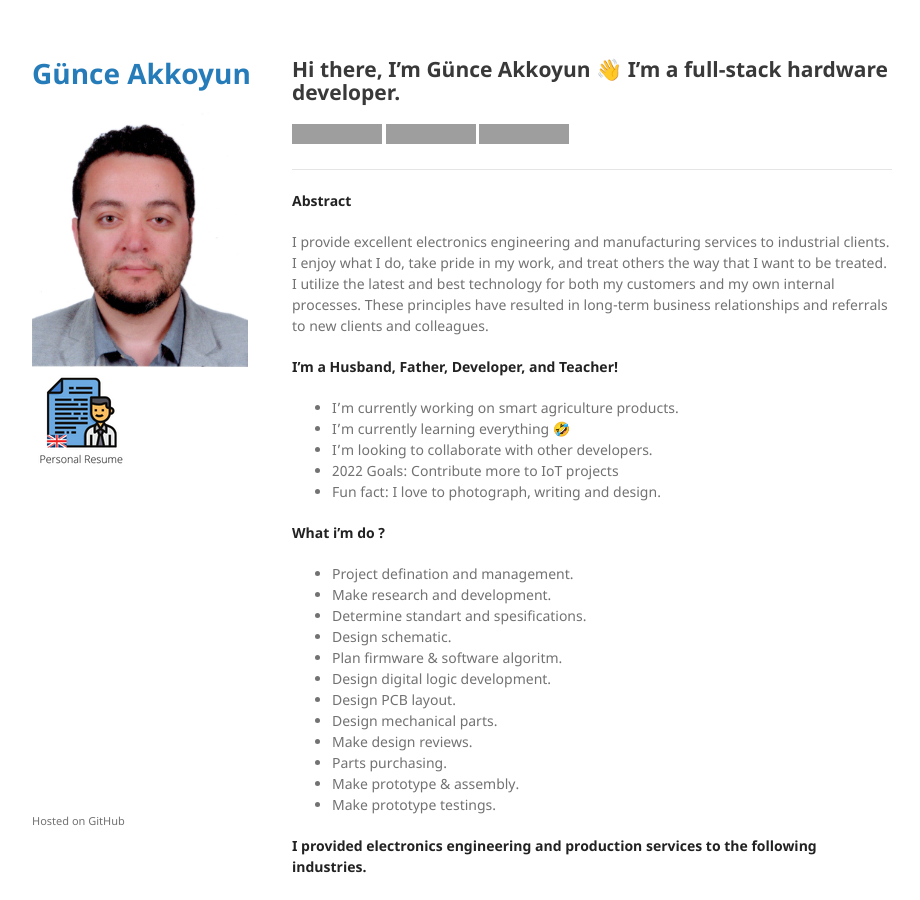
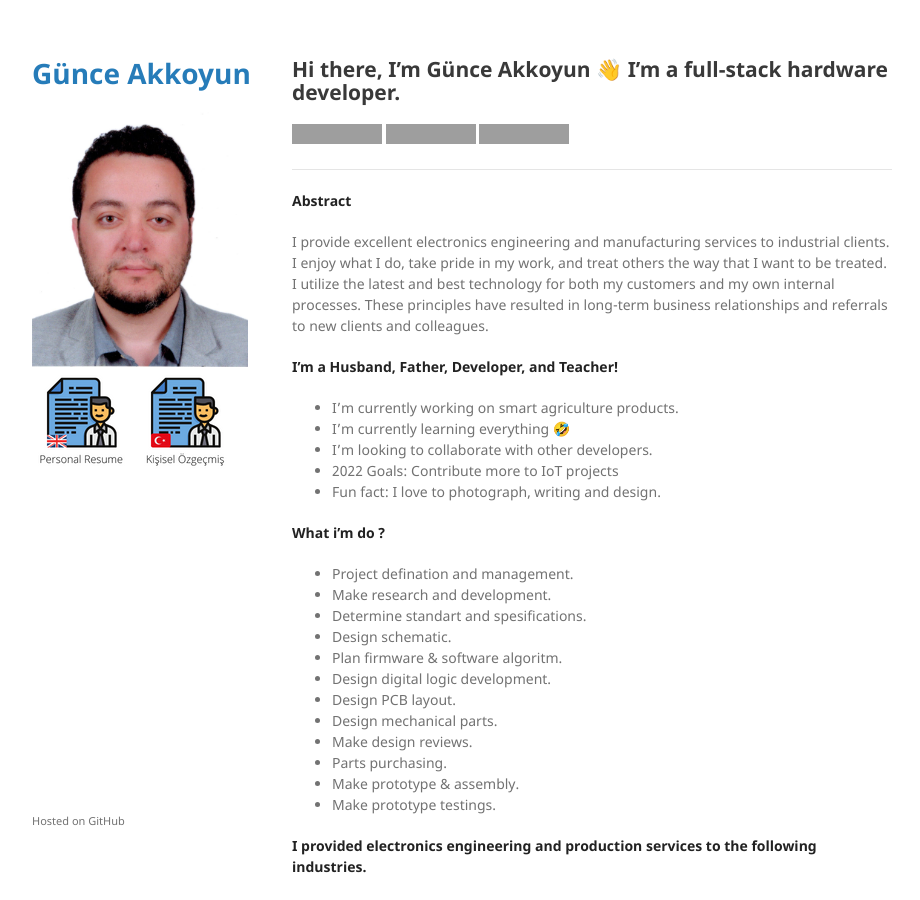
Before and after one commit to akkoyun/akkoyun, a Jekyll site: the page built from index.md, in a window 1280 px wide and 900 px high. Shown: the whole window, without its empty margins (178-1098 px from the left). Built offline with Jekyll 4.4.1, drawn with Linux system fonts in a browser that asks for light colours; our own code applies the rules of GitHub Pages for plain Markdown files; grey boxes are pictures that could not be loaded.

Commit message:
Initial Update

```diff
--- a/_layouts/default.html
+++ b/_layouts/default.html
@@ -21,7 +21,9 @@
 
           <img src="{{site.logo | relative_url}}" alt="Logo" />
 
-          <a href="/resume.md"><img src="/assets/img/Resume.png"></a>
+      </br>
+          <a href="/resume.md"><img src="/assets/img/Resume.png" width="%80"></a>
+          <a href="/ozgecmis.md"><img src="/assets/img/Ozgecmis.png" width="%80"></a>
 
       </header>
 
```
